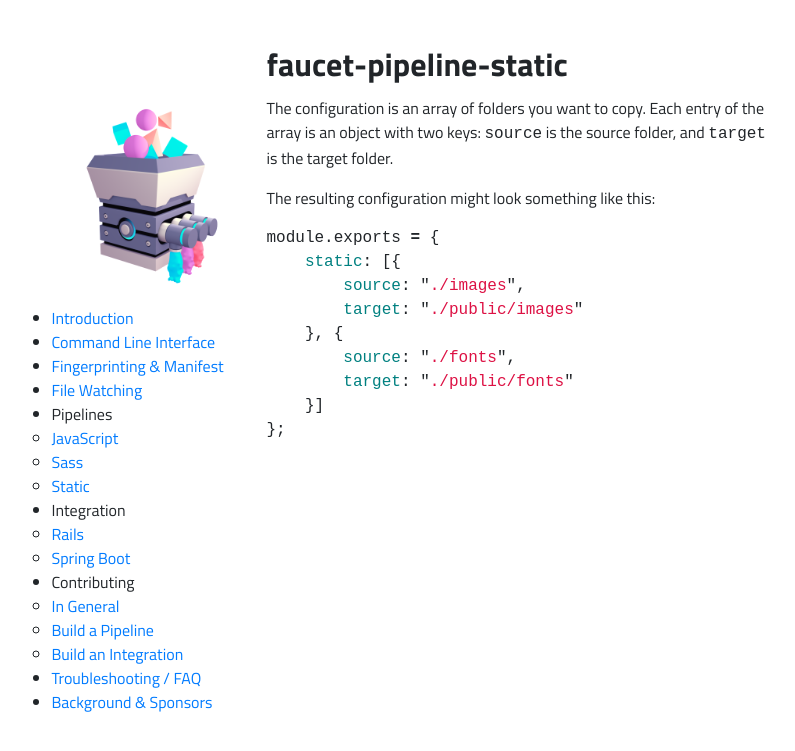
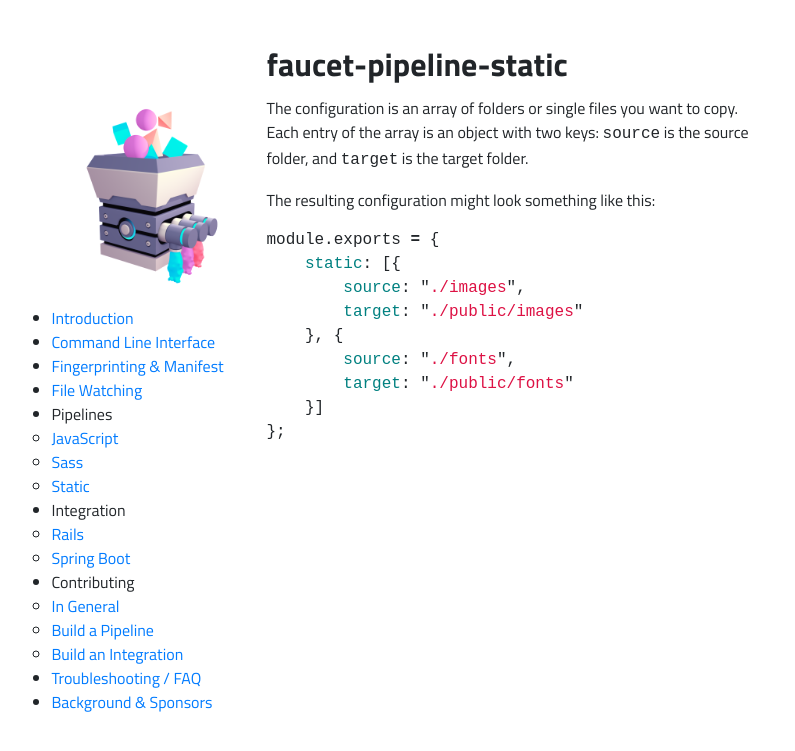
Before and after one commit to faucet-pipeline/docs, a Jekyll site: the page built from static.md, in a window 1280 px wide. Shown: the top 751 px of the page, without its empty margins (231-1026 px from the left). Built offline with Jekyll 4.4.1, drawn with Linux system fonts in a browser that asks for light colours.

Commit message:
Static can also copy single files

```diff
--- a/static.md
+++ b/static.md
@@ -3,9 +3,9 @@ layout: default
 title: faucet-pipeline-static
 ---
 
-The configuration is an array of folders you want to copy. Each entry of the
-array is an object with two keys: `source` is the source folder, and `target` is
-the target folder.
+The configuration is an array of folders or single files you want to copy. Each
+entry of the array is an object with two keys: `source` is the source folder,
+and `target` is the target folder.
 
 The resulting configuration might look something like this:
 
```
